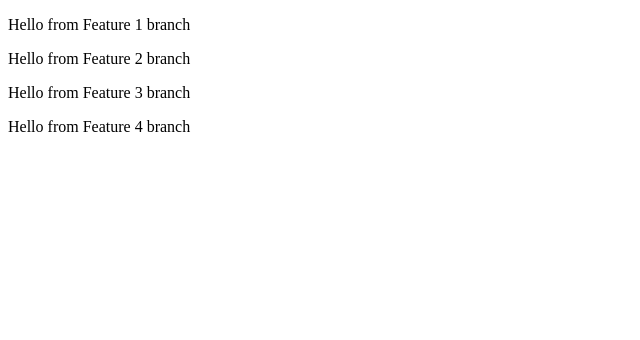
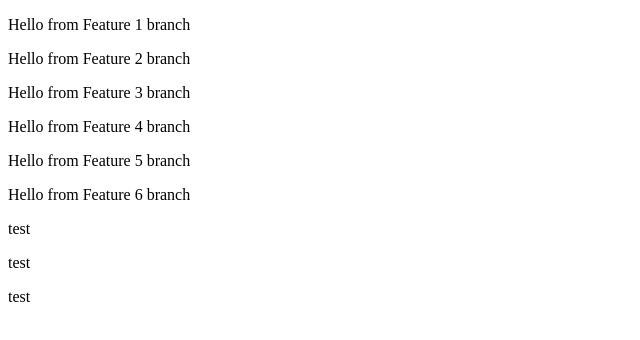
Before and after one commit to a8hok/git-session, a plain HTML site: page index.html in a window 1280 px wide. Shown: the whole page, without its empty margins (0-640 px from the left). Drawn offline with Linux system fonts and the light colour scheme.

Commit message:
added some tags

```diff
--- a/index.html
+++ b/index.html
@@ -10,5 +10,16 @@
     <p>Hello from Feature 2 branch</p>
     <p>Hello from Feature 3 branch</p>
     <p>Hello from Feature 4 branch</p>
+    <p>Hello from Feature 5 branch</p>
+    <p>Hello from Feature 6 branch</p>
   </body>
+  <div>
+    <p>test</p>
+  </div>
+  <div>
+    <p>test</p>
+  </div>
+  <div>
+    <p>test</p>
+  </div>
 </html>
```
